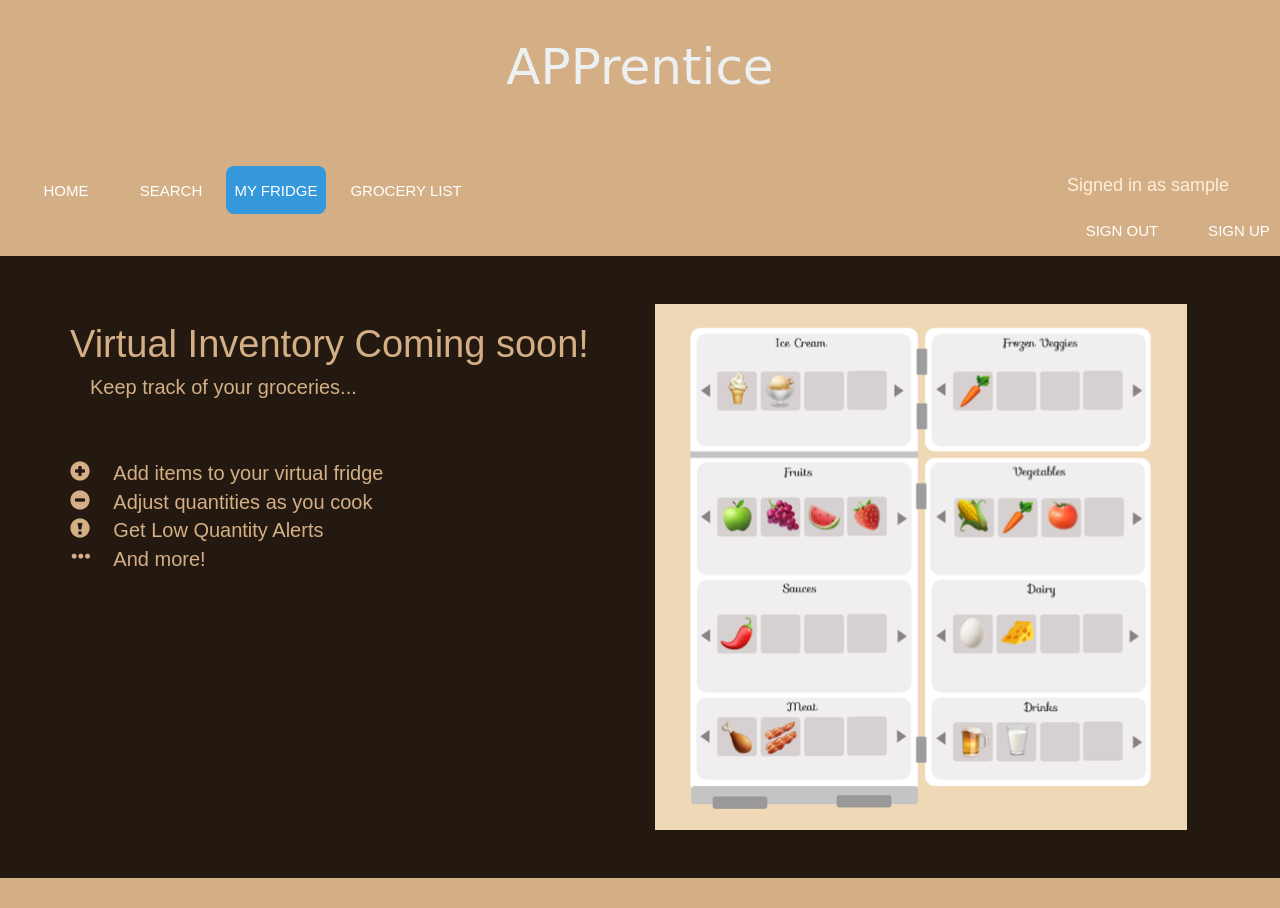
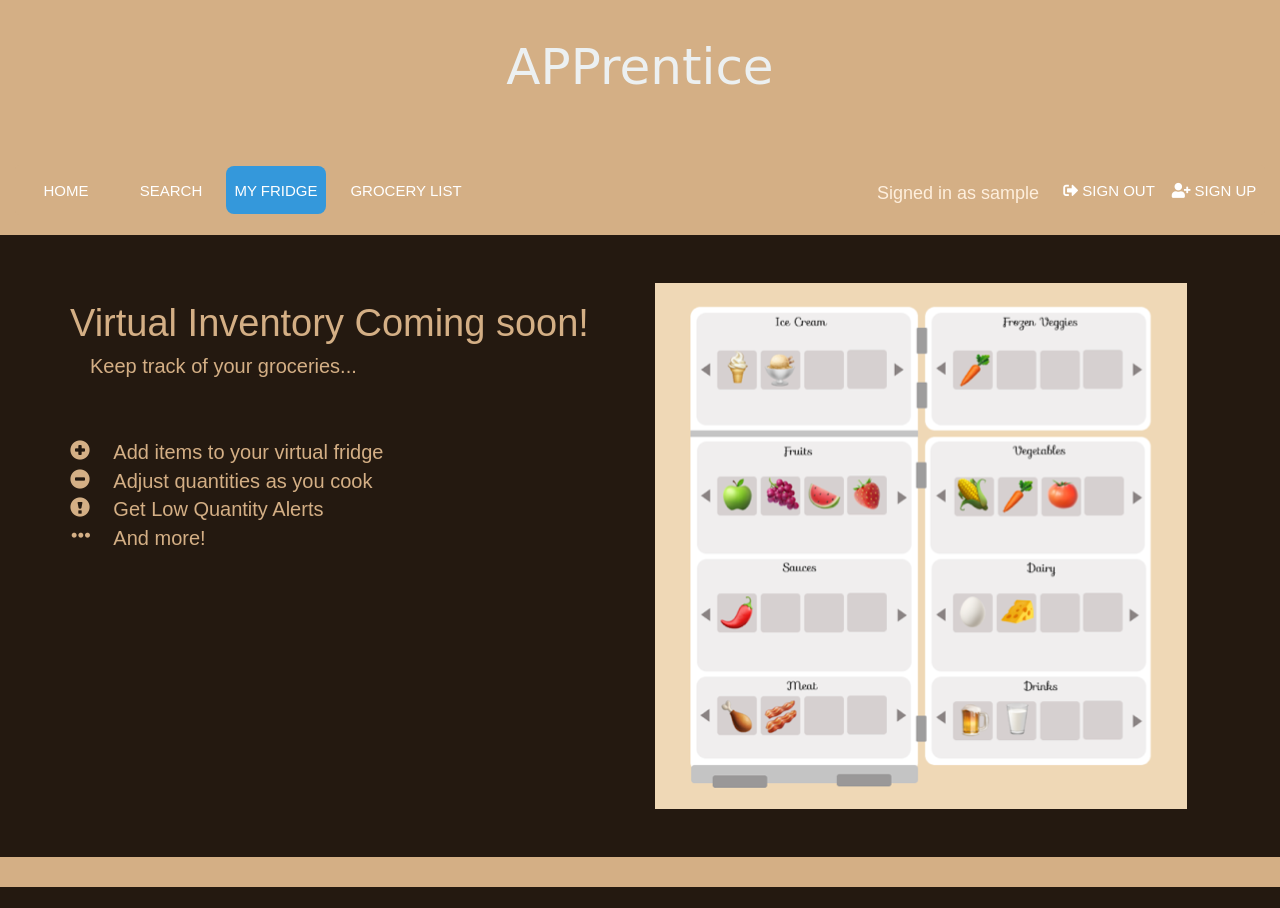
Before and after one commit to ECE444-2020Fall/project1-webapp-group8-localghosts, a Flask app: page /fridge in a window 1280 px wide. After the commit the page ends 887 px from the top, so only its background shows below. Run offline with Flask 2, Linux system fonts and the light colour scheme; the visitor is signed in with stand-in values (Sample User, id 1); data comes from the database, SQL or seed files in the repository; some libraries are stand-ins or nearby versions; some web fonts are replaced.

Commit message:
hopefully final commit

```diff
--- a/apprentice/app/static/styles/base.css
+++ b/apprentice/app/static/styles/base.css
@@ -15,9 +15,15 @@ h2 {
 h4 {
     color: #FEEFDD;
     /* light cream */
-    margin-right: 50px
 }
 
+.display-user {
+    padding-top: 5px;
+    padding-right: 15px;
+    display: inline-block;
+    align-content: center;
+    text-align: center;
+}
 .recipe-info {
     font-size: 20px;
     color: #d4af85;
@@ -199,3 +205,11 @@ img .jumbotron-image {
     height: auto float: left;
     margin: 0px 15px 15px 0px;
 }
+
+.login-elements {
+    display: flex;
+    flex-direction: row;
+    float: right;
+    align-content: center;
+    text-align: center;
+}
--- a/apprentice/app/templates/base.html
+++ b/apprentice/app/templates/base.html
@@ -13,7 +13,7 @@
 <link rel="icon" href="{{ url_for('static', filename='images/favicon.ico') }}" type="image/x-icon">
 <link rel="stylesheet" href="{{ url_for('static', filename='styles/base.css') }}">
 <link rel="stylesheet" href="//code.jquery.com/ui/1.12.1/themes/base/jquery-ui.css">
-<script src="https://code.jquery.com/jquery-1.12.4.js"></script>
+<link href="https://cdnjs.cloudflare.com/ajax/libs/font-awesome/5.9.0/css/all.min.css" rel="stylesheet">
 <script src="https://code.jquery.com/ui/1.12.1/jquery-ui.js"></script>
 
 {% endblock %}
@@ -40,20 +40,20 @@
             <a id="grocery-list" href="{{ url_for('main.grocerylist') }}">Grocery List</a>
             <div id="special-div" class="animation start-{{id}}"></div>
 
-            <ul class="nav navbar-nav navbar-right">
+            <div class="login-elements">
 
                 {% if current_user.is_authenticated %}
-                <h4>Signed in as {{ current_user.username }}</h4>
+                <div class="display-user"><h4>Signed in as {{ current_user.username }}</h4></div>
                 {% else %}
-                <a href="{{url_for('auth.login')}}"> <span class="glyphicon glyphicon-log-in"></span> Login</a>
+                <a href="{{url_for('auth.login')}}"> <i class="fas fa-sign-in-alt"></i> Login</a>
                 {% endif %}
 
                 {% if current_user.is_authenticated %}
-                <a href="{{ url_for('auth.logout') }}">Sign Out</a>
+                <a href="{{ url_for('auth.logout') }}"> <i class="fas fa-sign-out-alt"></i> Sign Out</a>
                 {% else %}
                 {% endif %}
-                <a href="{{ url_for('auth.signup') }}"> <span class="glyphicon glyphicon-user"></span> Sign up</a>
-            </ul>
+                <a href="{{ url_for('auth.signup') }}"> <i class="fas fa-user-plus"></i> Sign up</a>
+            </div>>
         </nav>
     </div>
 
```
